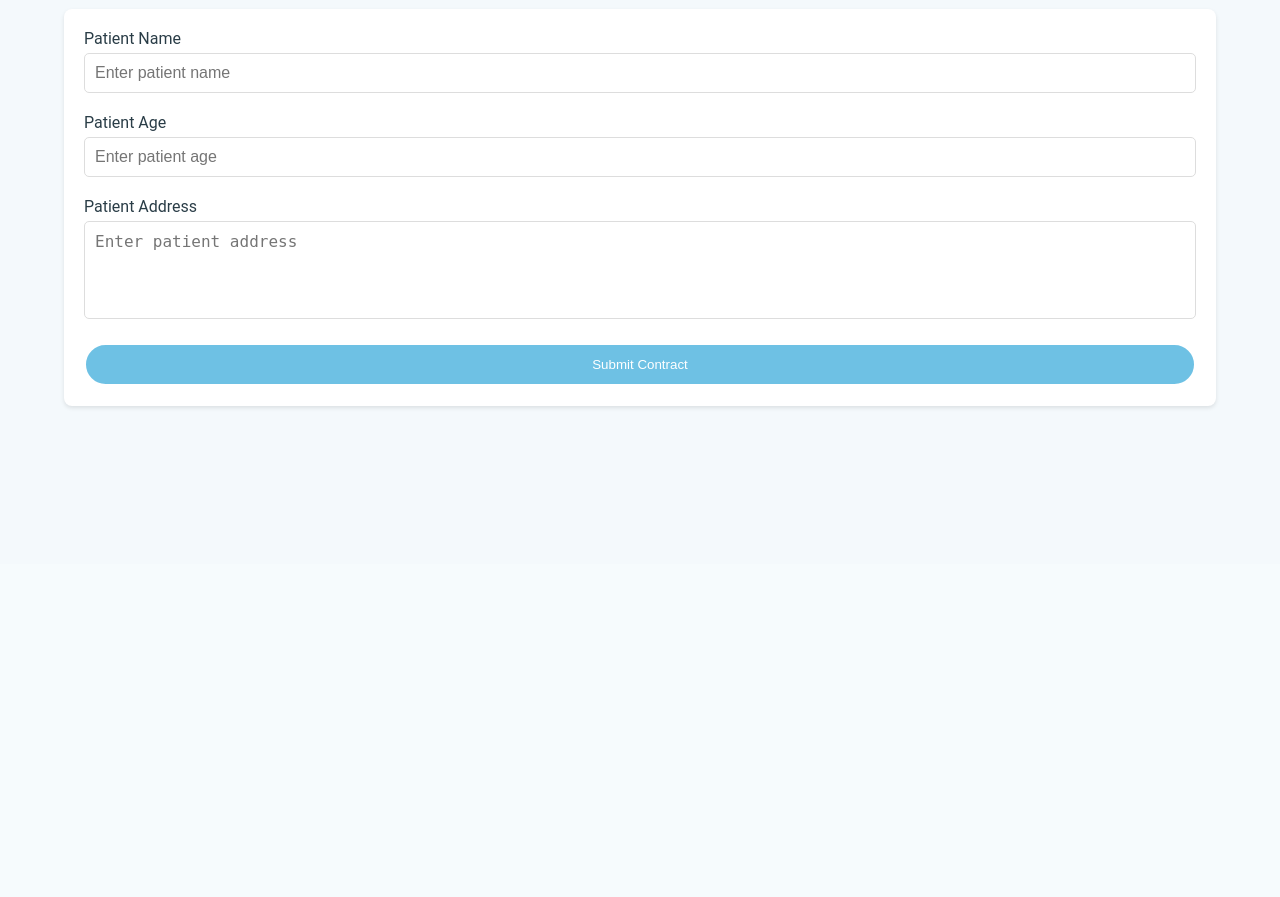
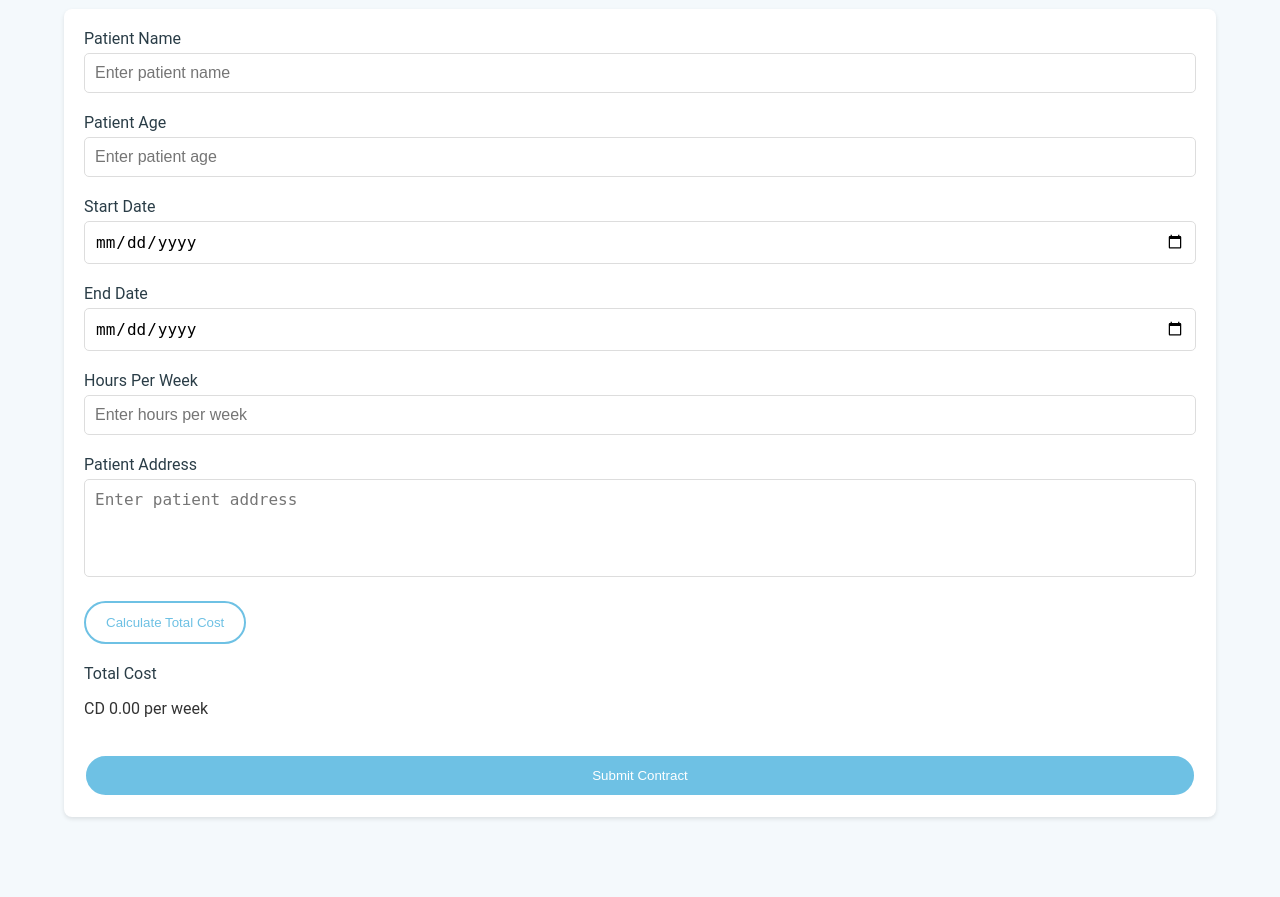
Before and after one commit to gcopro/COP4710_CareGiverProject, a PHP site: page /contract_page.html in a window 1280 px wide. Shown: the part 236-1133 px from the top of the page. Before the commit the page ends 644 px from the top, so only its background shows below. Run offline with PHP 8.4, Linux system fonts and the light colour scheme.

Commit message:
fixed contract page

```diff
--- a/frontend/pages/ContractPage/contract_page.html
+++ b/frontend/pages/ContractPage/contract_page.html
@@ -5,6 +5,7 @@
     <meta name="viewport" content="width=device-width, initial-scale=1.0">
     <title>Create Contract</title>
     <link rel="stylesheet" href="style_contract_page.css"> <!-- Link to your CSS file -->
+    <script src="totalize_cost.js" defer></script> <!-- Import the script -->
 </head>
 <body>
     <header>
@@ -24,18 +25,46 @@
             <h2>Create Contract</h2>
             <div class="dashboard-card">
                 <form id="contractForm" class="dashboard-section" method="POST" action="create_contract.php">
+                    <!-- Patient Name -->
                     <div class="filter-group">
                         <label for="patientName">Patient Name</label>
                         <input type="text" id="patientName" name="patientName" placeholder="Enter patient name" required>
                     </div>
+                    <!-- Patient Age -->
                     <div class="filter-group">
                         <label for="patientAge">Patient Age</label>
                         <input type="number" id="patientAge" name="patientAge" placeholder="Enter patient age" min="0" required>
                     </div>
+                    <!-- Start Date -->
+                    <div class="filter-group">
+                        <label for="startDate">Start Date</label>
+                        <input type="date" id="startDate" name="startDate" required>
+                    </div>
+                    <!-- End Date -->
+                    <div class="filter-group">
+                        <label for="endDate">End Date</label>
+                        <input type="date" id="endDate" name="endDate" required>
+                    </div>
+                    <!-- Hours Per Week -->
+                    <div class="filter-group">
+                        <label for="hoursPerWeek">Hours Per Week</label>
+                        <input type="number" id="hoursPerWeek" name="hoursPerWeek" placeholder="Enter hours per week" min="1" required>
+                    </div>
+                    <!-- Patient Address -->
                     <div class="filter-group">
                         <label for="patientAddress">Patient Address</label>
                         <textarea id="patientAddress" name="patientAddress" placeholder="Enter patient address" rows="4" required></textarea>
                     </div>
+                    <!-- Calculate Button -->
+                    <div class="filter-group">
+                        <button type="button" id="calculateCostButton" class="secondary-button">Calculate Total Cost</button>
+                    </div>
+                    <!-- Total Cost -->
+                    <div class="filter-group">
+                        <label>Total Cost</label>
+                        <p id="totalCostDisplay">CD 0.00 per week</p>
+                    </div>
+                    <!-- Submit Button -->
                     <button type="submit" class="cta-button">Submit Contract</button>
                 </form>
             </div>
--- /dev/null
+++ b/frontend/pages/ContractPage/totalize_cost.js
@@ -0,0 +1,44 @@
+document.addEventListener('DOMContentLoaded', () => {
+    const hoursInput = document.getElementById('hoursPerWeek');
+    const startDateInput = document.getElementById('startDate');
+    const endDateInput = document.getElementById('endDate');
+    const calculateButton = document.getElementById('calculateCostButton');  // Get the button by ID
+    const totalCostDisplay = document.getElementById('totalCostDisplay');
+
+    const hourlyRate = 30; // Set hourly rate (for calculation purposes)
+
+    // Function to calculate total cost
+    const updateTotalCost = () => {
+        const hoursPerWeek = parseFloat(hoursInput.value) || 0;
+        const startDate = new Date(startDateInput.value);
+        const endDate = new Date(endDateInput.value);
+
+        // Check if the dates are valid
+        if (isNaN(startDate.getTime()) || isNaN(endDate.getTime())) {
+            totalCostDisplay.textContent = "Please select valid start and end dates.";
+            return;
+        }
+
+        // Calculate the difference between the start and end dates in days
+        const timeDiff = endDate - startDate;
+        if (timeDiff <= 0) {
+            totalCostDisplay.textContent = "End date must be later than the start date.";
+            return;
+        }
+
+        // Calculate the duration in weeks (7 days in a week)
+        const totalWeeks = Math.floor(timeDiff / (1000 * 3600 * 24 * 7));
+
+        // Total hours over the entire contract duration
+        const totalHours = totalWeeks * hoursPerWeek;
+
+        // Calculate total cost
+        const totalCost = totalHours * hourlyRate;
+
+        // Display the total cost
+        totalCostDisplay.textContent = `CD ${totalCost.toFixed(2)} for ${totalWeeks} week(s)`;
+    };
+
+    // Event listener for calculate button
+    calculateButton.addEventListener('click', updateTotalCost);
+});
--- a/frontend/pages/FrontPage/accept_contract.php
+++ b/frontend/pages/FrontPage/accept_contract.php
@@ -2,7 +2,7 @@
 session_start(); // Start the session
 
 // Database connection settings
-include('../../../../backend/conn.php');
+include('../../../backend/conn.php');
 
 // Check connection
 if ($conn->connect_error) {
@@ -19,7 +19,7 @@ if ($Cno) {
 
     if ($stmt->execute()) {
         echo json_encode(["success" => "Contract status updated successfully."]);
-        header("Location: ../front_page.html");
+        header("Location: ../FrontPage/front_page.html");
     } else {
         echo json_encode(["error" => "Failed to update contract status."]);
     }
--- a/frontend/pages/FrontPage/delete_contract.php
+++ b/frontend/pages/FrontPage/delete_contract.php
@@ -2,7 +2,7 @@
 session_start(); // Start the session
 
 // Database connection settings
-include('../../../../backend/conn.php');
+include('../../../backend/conn.php');
 
 // Check connection
 if ($conn->connect_error) {
@@ -19,7 +19,7 @@ if ($Cno) {
 
     if ($stmt->execute()) {
         echo json_encode(["success" => "Contract status updated successfully."]);
-        header("Location: ../front_page.html");
+        header("Location: ..FrontPage/front_page.html");
     } else {
         echo json_encode(["error" => "Failed to update contract status."]);
     }
--- a/frontend/pages/FrontPage/front_page.html
+++ b/frontend/pages/FrontPage/front_page.html
@@ -49,10 +49,6 @@
             <div class="filter-bar">
                 <h3>Filter Nurses Available</h3>
                 <form id="filterForm">
-                    <div class="filter-group">
-                        <label for="location">Location</label>
-                        <input type="text" id="location" name="location" placeholder="Enter city or area">
-                    </div>
                     <div class="filter-group">
                         <label for="hours">Hours per week</label>
                         <select id="hours" name="hours">
@@ -147,7 +143,7 @@
         <div class="container">
             <h2>Join Today!</h2>
             <p>Start your caregiving journey or find the perfect caregiver for your loved ones.</p>
-            <a href="register.html" class="cta-button">Get Started</a>
+            <a href="../SignUpPage/sign_up_page.html" class="cta-button">Get Started</a>
         </div>
     </section>
 
```
Also changed, not shown: frontend/pages/ContractPage/create_contract.php (+37 -20 lines), frontend/pages/FrontPage/display_contracts.js (+41 -4 lines).
